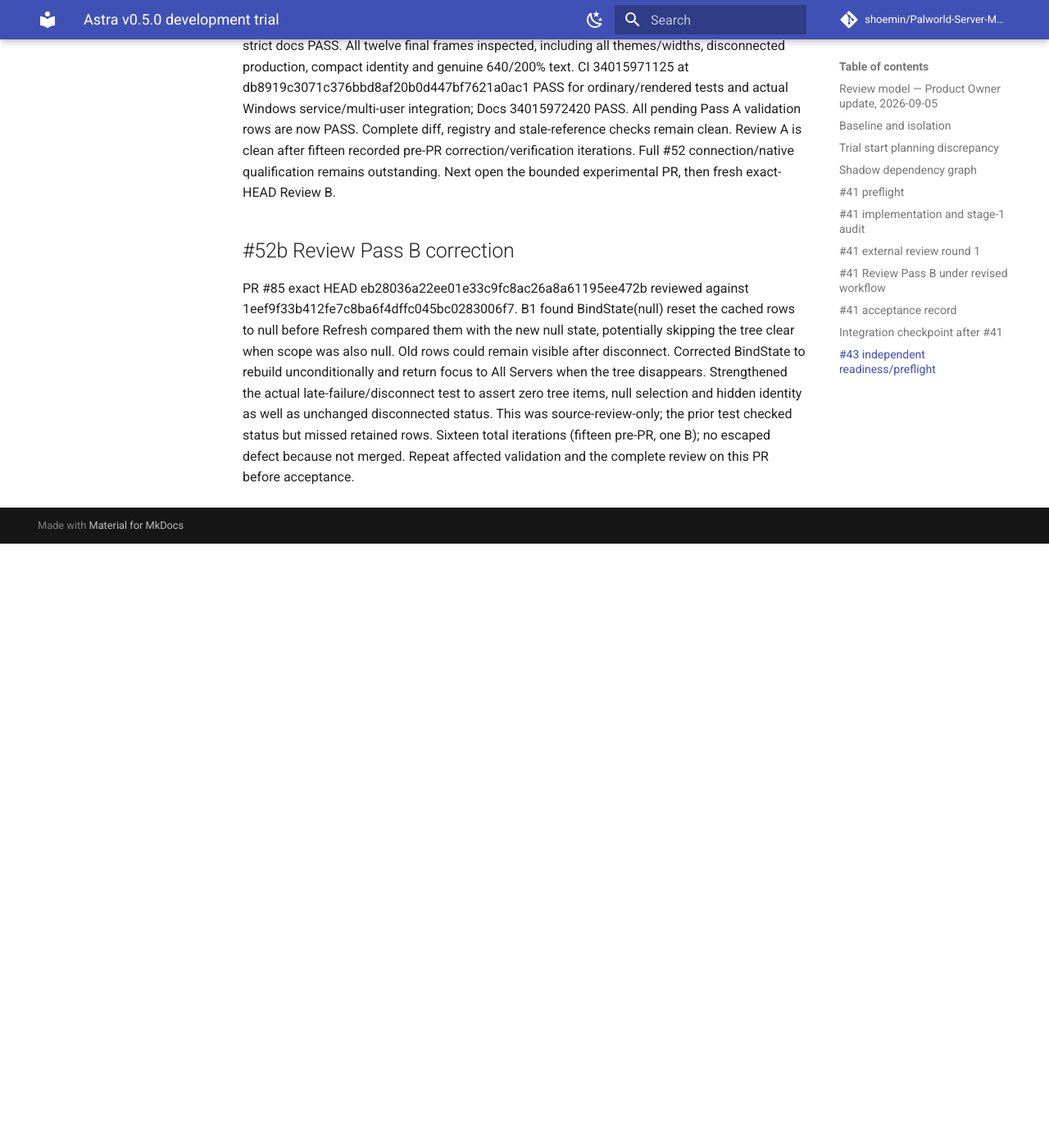
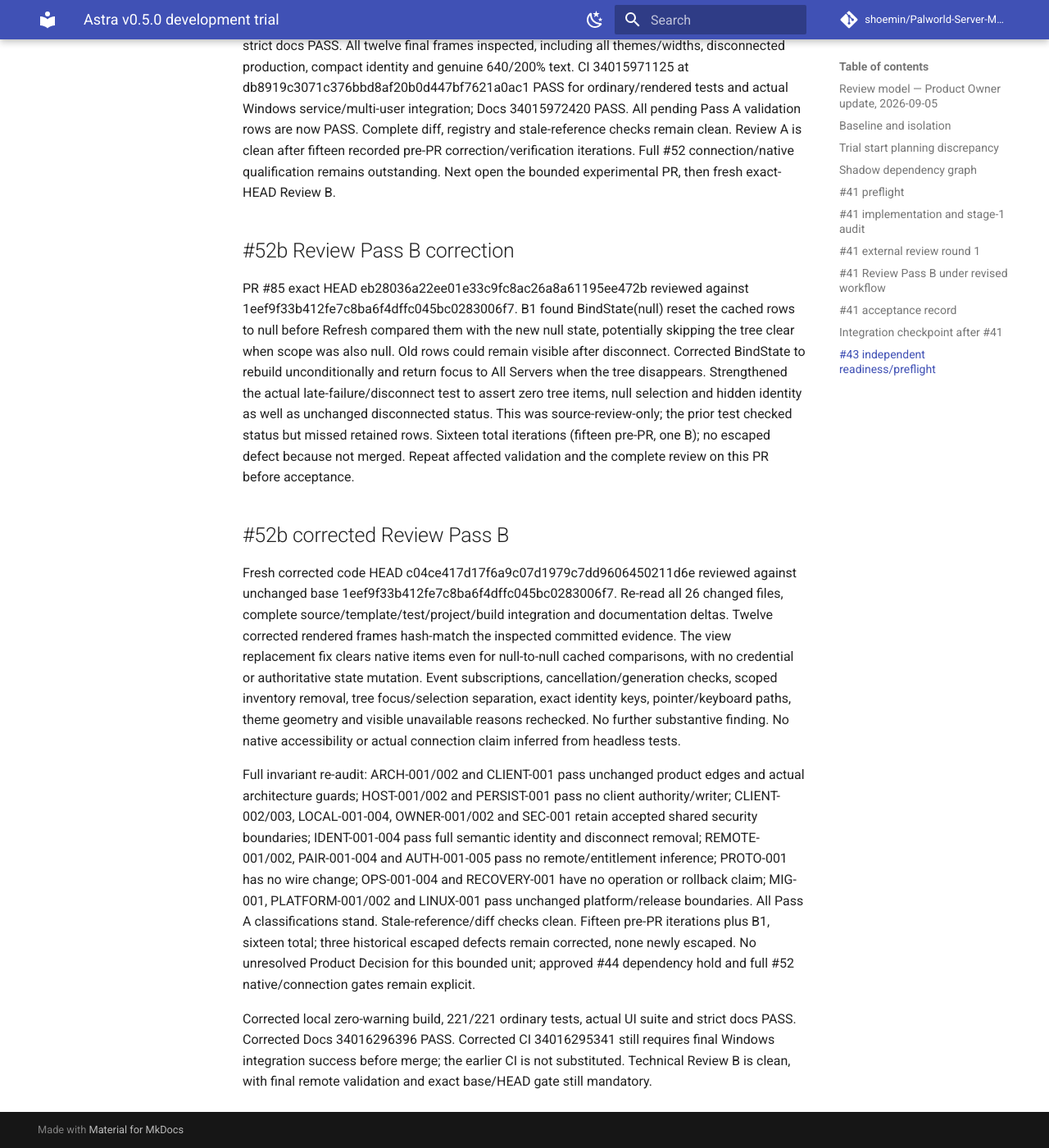
Before and after one commit to shoemin/Palworld-Server-Manager, an MkDocs documentation site: the page built from docs/experiments/astra-v0.5.0-trial.md, in a window 1280 px wide and 1400 px high, scrolled down 117998 px. Shown: the whole window at 82% size. Built offline with MkDocs 1.6.1 and Material for MkDocs 9.7.7, drawn with Linux system fonts in a browser that asks for light colours; comment, search, counter and statistics services are not loaded; before the commit the page ends 118661 px from its top, so only the background shows below that.

Commit message:
docs: record corrected shell Review B

```diff
--- a/docs/experiments/astra-v0.5.0-trial.md
+++ b/docs/experiments/astra-v0.5.0-trial.md
@@ -1263,3 +1263,11 @@ Final local 221/221 ordinary tests, actual Avalonia rendering/input suite, zero-
 ## #52b Review Pass B correction
 
 PR #85 exact HEAD eb28036a22ee01e33c9fc8ac26a8a61195ee472b reviewed against 1eef9f33b412fe7c8ba6f4dffc045bc0283006f7. B1 found BindState(null) reset the cached rows to null before Refresh compared them with the new null state, potentially skipping the tree clear when scope was also null. Old rows could remain visible after disconnect. Corrected BindState to rebuild unconditionally and return focus to All Servers when the tree disappears. Strengthened the actual late-failure/disconnect test to assert zero tree items, null selection and hidden identity as well as unchanged disconnected status. This was source-review-only; the prior test checked status but missed retained rows. Sixteen total iterations (fifteen pre-PR, one B); no escaped defect because not merged. Repeat affected validation and the complete review on this PR before acceptance.
+
+## #52b corrected Review Pass B
+
+Fresh corrected code HEAD c04ce417d17f6a9c07d1979c7dd9606450211d6e reviewed against unchanged base 1eef9f33b412fe7c8ba6f4dffc045bc0283006f7. Re-read all 26 changed files, complete source/template/test/project/build integration and documentation deltas. Twelve corrected rendered frames hash-match the inspected committed evidence. The view replacement fix clears native items even for null-to-null cached comparisons, with no credential or authoritative state mutation. Event subscriptions, cancellation/generation checks, scoped inventory removal, tree focus/selection separation, exact identity keys, pointer/keyboard paths, theme geometry and visible unavailable reasons rechecked. No further substantive finding. No native accessibility or actual connection claim inferred from headless tests.
+
+Full invariant re-audit: ARCH-001/002 and CLIENT-001 pass unchanged product edges and actual architecture guards; HOST-001/002 and PERSIST-001 pass no client authority/writer; CLIENT-002/003, LOCAL-001-004, OWNER-001/002 and SEC-001 retain accepted shared security boundaries; IDENT-001-004 pass full semantic identity and disconnect removal; REMOTE-001/002, PAIR-001-004 and AUTH-001-005 pass no remote/entitlement inference; PROTO-001 has no wire change; OPS-001-004 and RECOVERY-001 have no operation or rollback claim; MIG-001, PLATFORM-001/002 and LINUX-001 pass unchanged platform/release boundaries. All Pass A classifications stand. Stale-reference/diff checks clean. Fifteen pre-PR iterations plus B1, sixteen total; three historical escaped defects remain corrected, none newly escaped. No unresolved Product Decision for this bounded unit; approved #44 dependency hold and full #52 native/connection gates remain explicit.
+
+Corrected local zero-warning build, 221/221 ordinary tests, actual UI suite and strict docs PASS. Corrected Docs 34016296396 PASS. Corrected CI 34016295341 still requires final Windows integration success before merge; the earlier CI is not substituted. Technical Review B is clean, with final remote validation and exact base/HEAD gate still mandatory.
```
